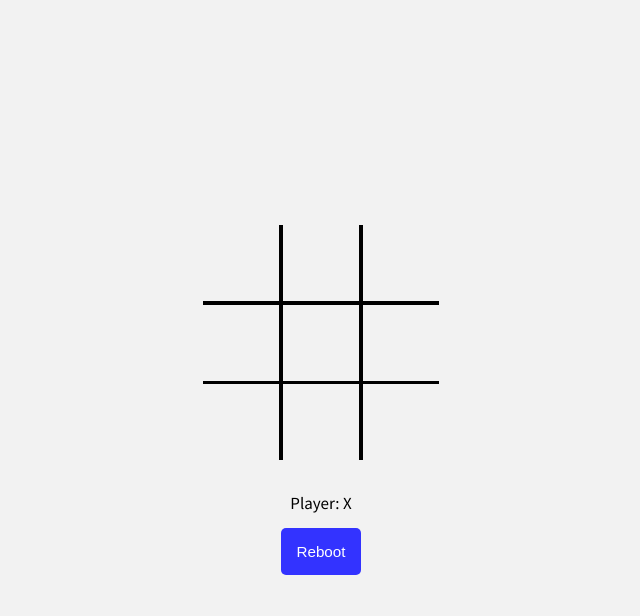
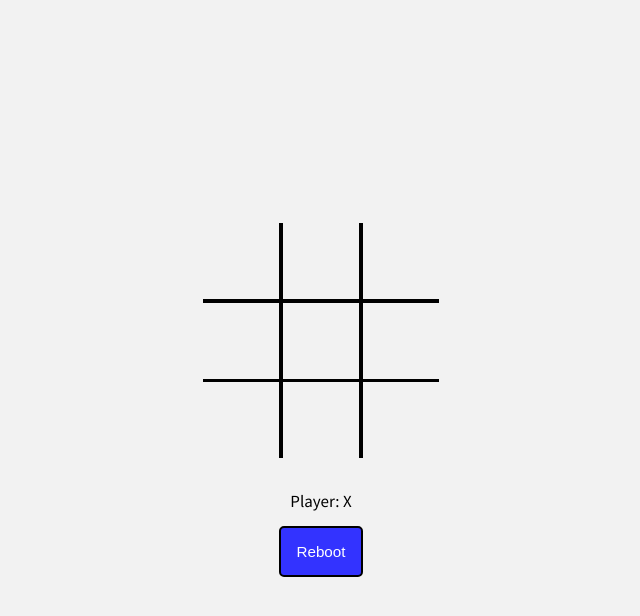
Before and after one commit to marcosadriano05/tik-tak-toe, a website built with Vite: page index.html in a window 1280 px wide. Both pictures are taken after a click on the button "Reboot". Shown: the whole page, without its empty margins (319-959 px from the left). Built offline with nearby package versions, Linux system fonts and the light colour scheme.

Commit message:
improve accessibility via keyboard

```diff
--- a/src/display.js
+++ b/src/display.js
@@ -11,13 +11,16 @@ export class Display {
     for (let i = 0; i < 9; i++) {
       const square = document.createElement("button")
       square.dataset.square = i + 1
+      square.tabIndex = i + 1
       square.classList.add("square")
+      square.type = "button"
       this.board.appendChild(square)
       this.squares.push(square)
     }
 
     this.message.innerHTML = "Player: X"
     this.initButton.innerHTML = "Reboot"
+    this.initButton.tabIndex = 10
   }
 
   onWin() {
--- a/src/main.js
+++ b/src/main.js
@@ -19,7 +19,7 @@ window.onload = () =>{
   init()
 }
 
-board.addEventListener("pointerdown", (e) => {
+board.addEventListener("click", (e) => {
   if (e.target.className === "board") return
   const square = Number(e.target.dataset.square)
   display.render(square)
--- a/styles/info.css
+++ b/styles/info.css
@@ -10,11 +10,16 @@
   font-size: 1rem;
   padding: 1rem;
   color: white;
-  border: none;
+  border: 0.15rem solid hsl(240, 100%, 60%);
   border-radius: 5px;
   cursor: pointer;
 }
 
 .info > button:hover {
+  border-color: hsl(240, 100%, 65%);
   background-color: hsl(240, 100%, 65%);
 }
+
+.info > button:focus {
+  border-color: black;
+}
```
